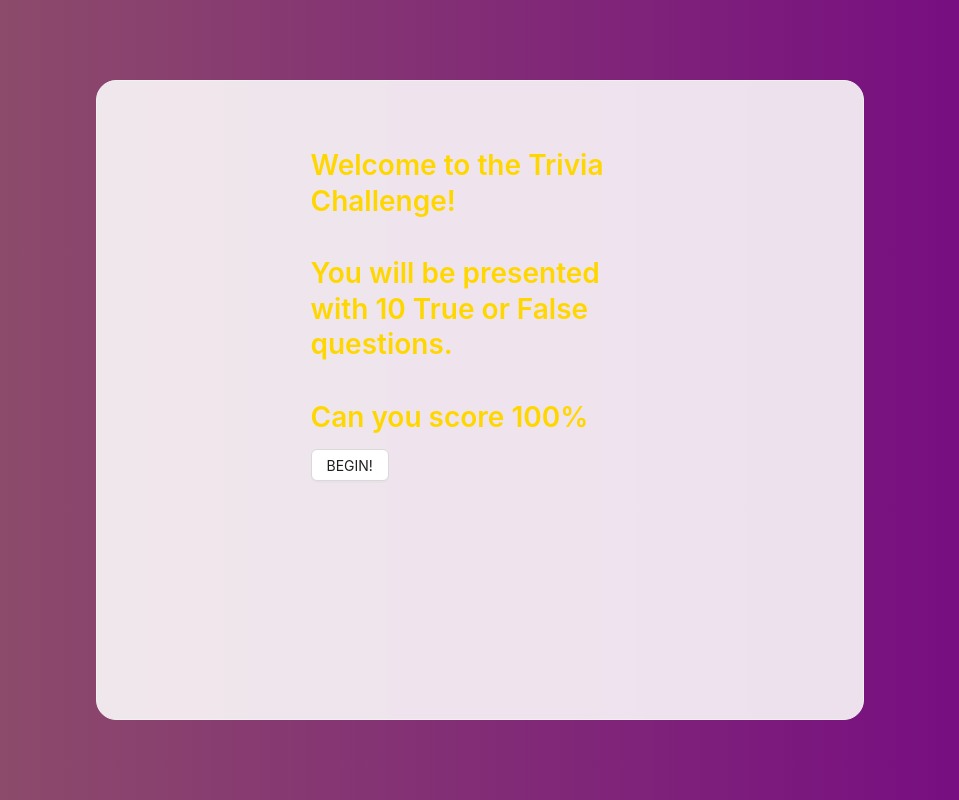
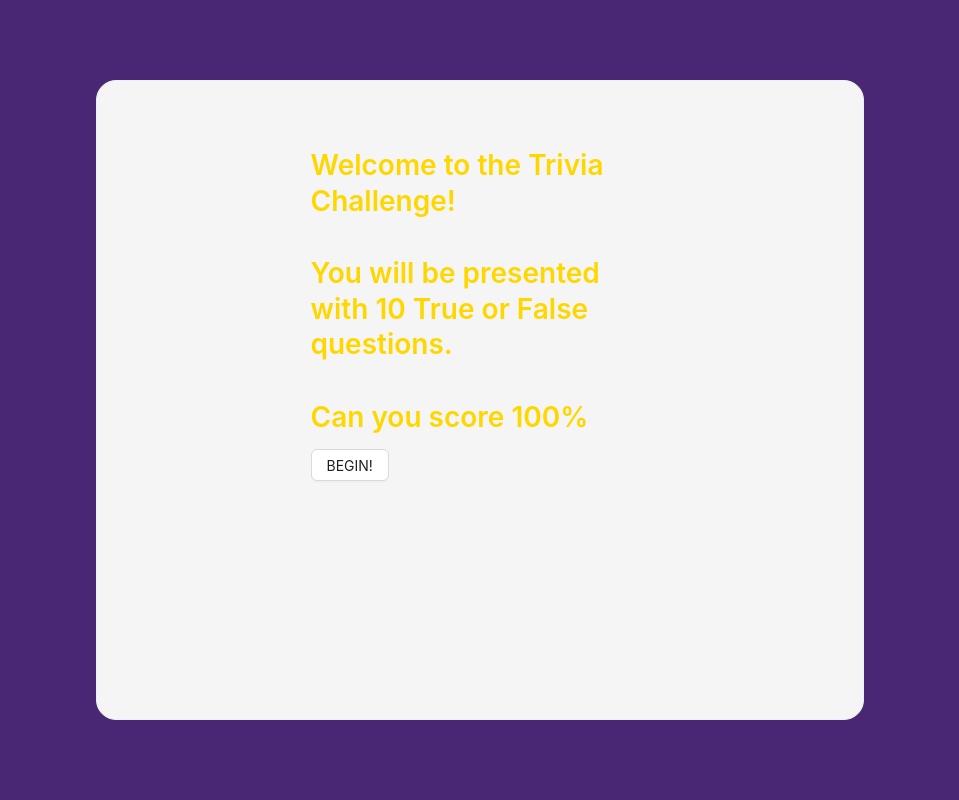
Before and after one commit to lortiz24/braingame, a React (Vite) app: page /question in a window 1280 px wide. Shown: the whole page, without its empty margins (160-1119 px from the left). Built offline with nearby package versions, Linux system fonts and the light colour scheme.

Commit message:
mejorando los colors

```diff
--- a/src/layouts/MainLayout.tsx
+++ b/src/layouts/MainLayout.tsx
@@ -30,11 +30,9 @@ const footerStyle: React.CSSProperties = {
 const MainLayout: React.FC<HomePageProps> = ({ children }) => {
     return (
         <>
-            <div className='main-layaout'>
-                <Header className='main-layout-header' style={headerStyle}>Header</Header>
-                <Content className='main-layout-content' style={contentStyle}>{children}</Content>
-                <Footer className='main-layout-footer' style={footerStyle}>Footer</Footer>
-            </div>
+            <Layout >
+                <Content>{children}</Content>
+            </Layout>
         </>
     )
 }
--- a/src/pages/home-page/HomePage.css
+++ b/src/pages/home-page/HomePage.css
@@ -3,15 +3,10 @@
   align-items: center; /* centrar verticalmente los elementos */
   justify-content: center; /* centrar horizontalmente los elementos */
   height: 100vh; /* altura del contenedor al 100% de la ventana */
-  background: rgb(144, 85, 103);
-  background: linear-gradient(
-    90deg,
-    rgba(144, 85, 103, 1) 0%,
-    rgba(116, 4, 133, 1) 100%
-  );
+  background-color: #4a2775;
 }
 .card-home-page {
-  background-color: white;
+  background-color: rgb(245, 245, 245);
   width: 60%;
   height: 80%;
   margin: 0 auto;
--- a/src/pages/questions-page/QuestionCard.tsx
+++ b/src/pages/questions-page/QuestionCard.tsx
@@ -17,8 +17,8 @@ const QuestionCard = () => {
                         <Paragraph >{<Title level={2} style={{ color: '#FFD700', fontSize: '28px' }}>{questions[currentQuestion].question}</Title>}</Paragraph>
                     </Col>
                 </Row>
-                <Row justify={'center'}>
-                    <Col span={12}>
+                <Row justify={'space-around'}>
+                    <Col span={12} style={{display:"flex",justifyContent:"space-around"}}>
                         <Button>
                             TRUE
                         </Button>
@@ -27,11 +27,6 @@ const QuestionCard = () => {
                         </Button>
                     </Col>
                 </Row>
-                <Row justify={'center'}>
-                    <Col span={12}>
-
-                    </Col>
-                </Row>
             </Col>
         </>
     )
--- a/src/pages/questions-page/QuestionPage.css
+++ b/src/pages/questions-page/QuestionPage.css
@@ -1,19 +1,15 @@
 .container {
-  display: flex; /* establecer el contenedor en modo flex */
-  align-items: center; /* centrar verticalmente los elementos */
-  justify-content: center; /* centrar horizontalmente los elementos */
-  height: 100vh; /* altura del contenedor al 100% de la ventana */
-  background: rgb(144, 85, 103);
-  background: linear-gradient(
-    90deg,
-    rgba(144, 85, 103, 1) 0%,
-    rgba(116, 4, 133, 1) 100%
-  );
+  display: flex;
+  align-items: center;
+  justify-content: center;
+  height: 100vh;
+  background-color: #4a2775;
+
 }
 .card-home-page {
-  background-color: rgba(255, 255, 255, 0.87);
-  width: 60%;
-  height: 80%;
+  background-color: rgb(245,245,245);
+  min-width: 50px;
+  min-height: 60%;
   margin: 0 auto;
   padding: 20px;
   box-sizing: border-box;
@@ -49,3 +45,6 @@
   overflow: hidden;
   line-height: 0;
 }
+
+.custom-button {
+}
--- a/src/pages/questions-page/QuestionsPage.tsx
+++ b/src/pages/questions-page/QuestionsPage.tsx
@@ -19,15 +19,15 @@ const QuestionsPage = () => {
     }
     return (
         <div className='container'>
-            <Card className='card-home-page' title={<Title level={2} style={{ color: '#E384FF', fontSize: '38px' }}>{questions[currentQuestion].category}</Title>}>
+            <Card
+                title={<Title level={2} style={{ color: '#E384FF', fontSize: '38px' }}>{questions[currentQuestion].category}</Title>}
+                actions={[<Button shape="round" type='primary' size='large' onClick={() => { getNextQuestion() }} >GO!</Button>]}
+            >
 
                 <Row style={{ height: "100%" }} >
                     <QuestionCard />
                 </Row>
-                <Row>
-                    {/* <Button shape='circle' onClick={() => { getPreviusQuestion() }} >Previus</Button> */}
-                    <Button shape="round" type='primary' size='large' onClick={() => { getNextQuestion() }} >GO!</Button>
-                </Row>
+
 
             </Card>
         </div>
--- a/src/routes/AppRouter.tsx
+++ b/src/routes/AppRouter.tsx
@@ -3,6 +3,7 @@ import {
     Routes,
     Route,
     useNavigate,
+    Outlet,
 } from "react-router-dom";
 import { BrainGameContex } from '../context/BrainGameContex';
 import MainLayout from '../layouts/MainLayout';
@@ -18,8 +19,10 @@ export const AppRouter = () => {
     return (
         <>
             <Routes>
-                <Route path="/" element={<HomePage />} />
-                <Route path="/question" element={questions.length > 0 ? <QuestionsPage /> : <HomePage />} />
+                <Route path='/' element={<MainLayout > <Outlet /> </MainLayout>}>
+                    <Route path="/home" element={<HomePage />} />
+                    <Route path="/question" element={questions.length > 0 ? <QuestionsPage /> : <HomePage />} />
+                </Route>
             </Routes>
         </>
     )
```
